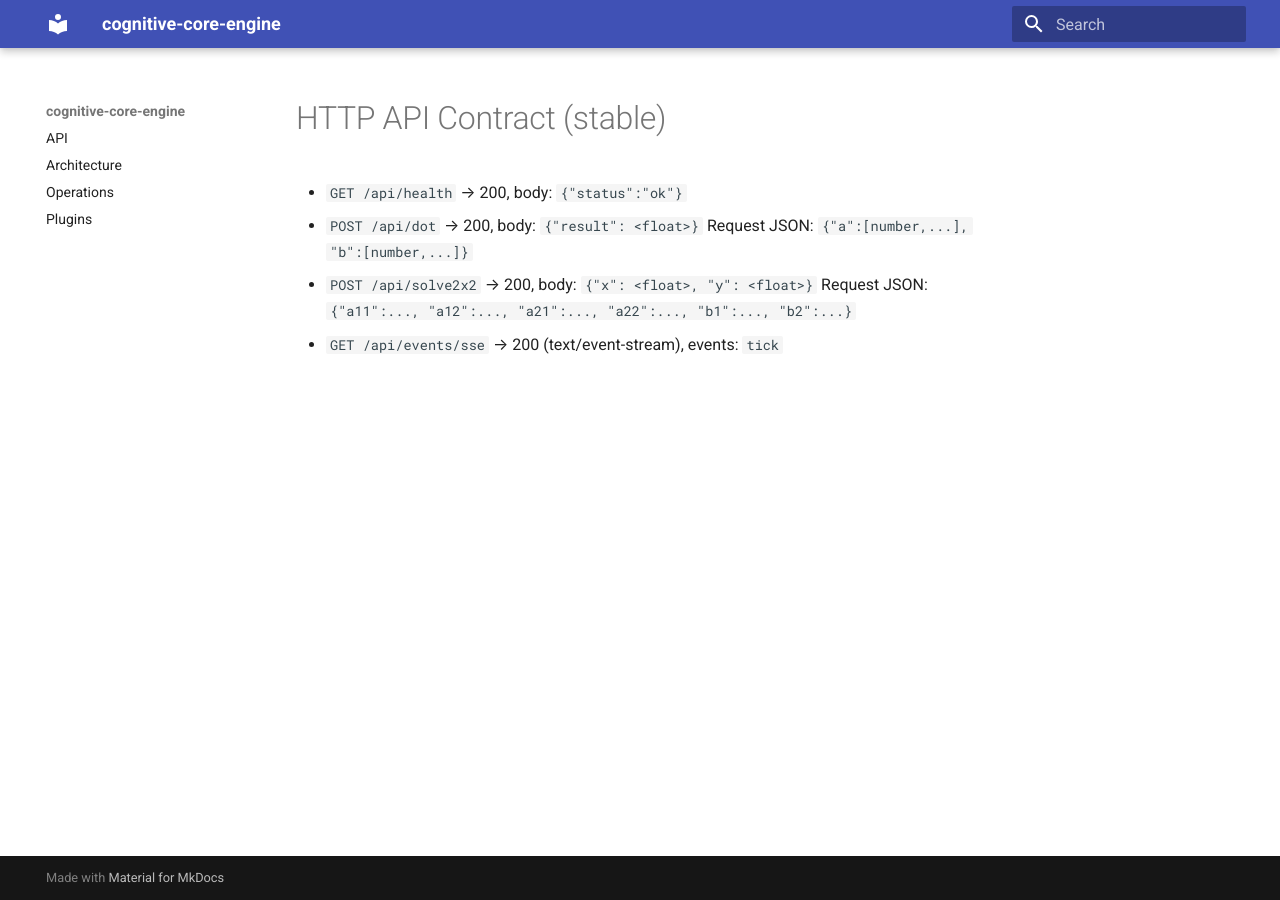
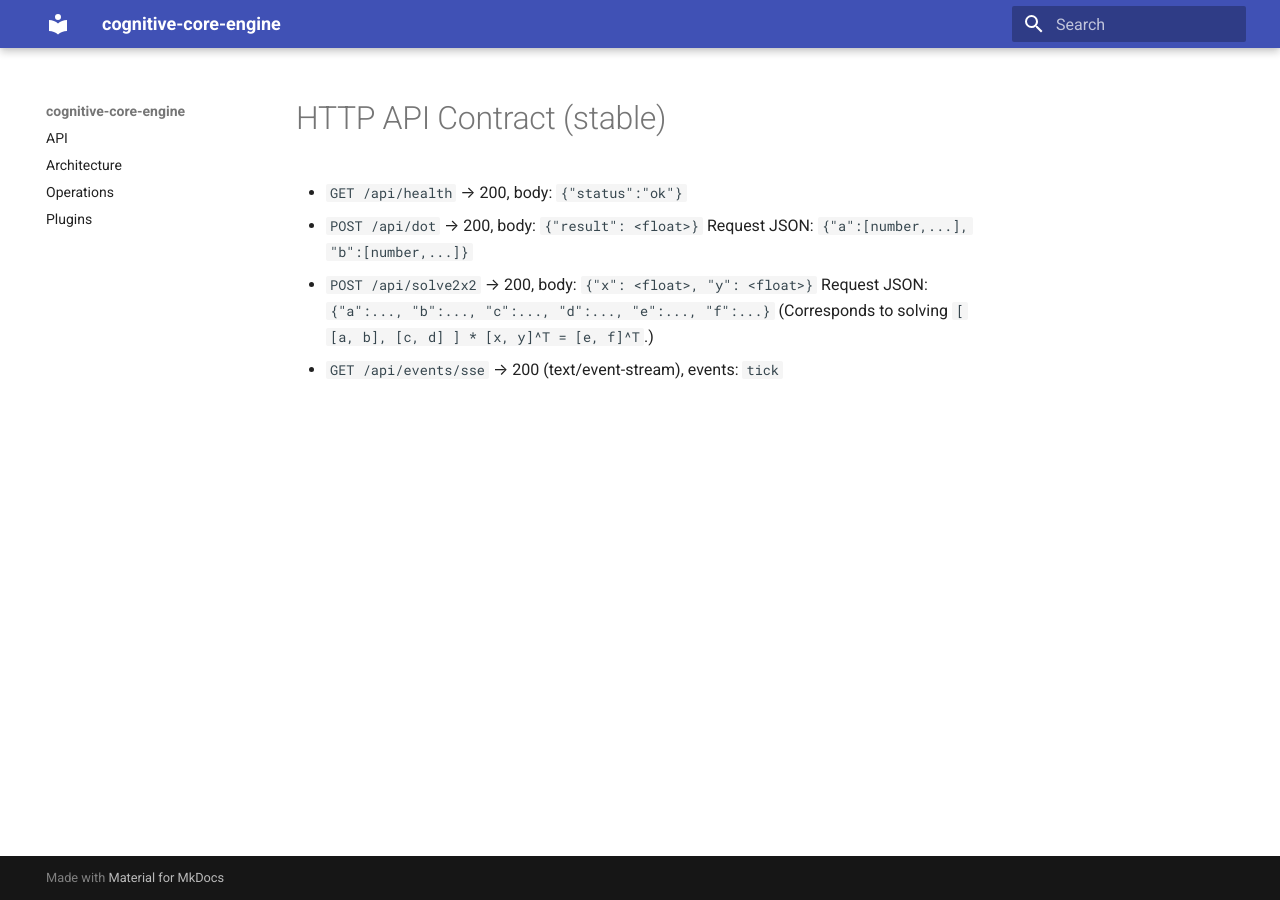
Before and after one commit to neuron7x/cognitive-core-engine, an MkDocs documentation site: the page built from docs/CONTRACTS.md, in a window 1280 px wide. Built offline with MkDocs 1.6.1 and Material for MkDocs 9.7.7, drawn with Linux system fonts in a browser that asks for light colours.

Commit message:
Update solve2x2 contract fields

```diff
--- a/docs/CONTRACTS.md
+++ b/docs/CONTRACTS.md
@@ -4,5 +4,6 @@
 - `POST /api/dot`  → 200, body: `{"result": <float>}`
   Request JSON: `{"a":[number,...], "b":[number,...]}`
 - `POST /api/solve2x2` → 200, body: `{"x": <float>, "y": <float>}`
-  Request JSON: `{"a11":..., "a12":..., "a21":..., "a22":..., "b1":..., "b2":...}`
+  Request JSON: `{"a":..., "b":..., "c":..., "d":..., "e":..., "f":...}`
+  (Corresponds to solving `[ [a, b], [c, d] ] * [x, y]^T = [e, f]^T`.)
 - `GET /api/events/sse` → 200 (text/event-stream), events: `tick`
```
